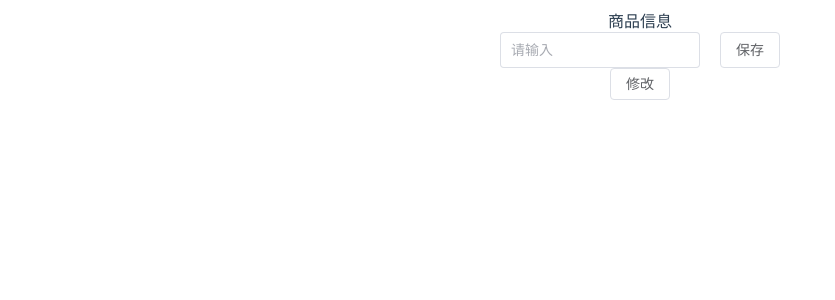
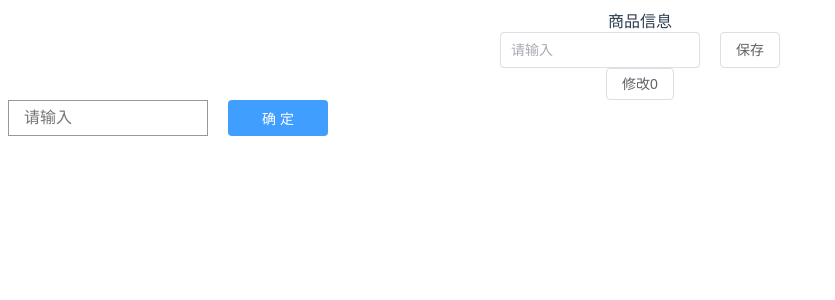
Before and after one commit to zhongyuanyou/vite-project, a Vue app: page /canvas in a window 1280 px wide. Shown: the top 300 px of the page, without its empty margins (0-835 px from the left). Built offline with nearby package versions, Linux system fonts and the light colour scheme.

Commit message:
抽奖dome

```diff
--- /dev/null
+++ b/src/components/ZInput.vue
@@ -0,0 +1,89 @@
+<template>
+  <div class="z-input">
+    <input
+      class="input"
+      :placeholder="props.placeholder"
+      :style="{ color: textColor }"
+      :value="props.modelValue"
+      @input="changeValue"
+    />
+    <button class="button" @click="sureBtn">
+      <span>{{ props.btnText }}</span>
+    </button>
+  </div>
+</template>
+
+<script setup>
+import { onMounted, ref } from 'vue'
+const emit = defineEmits(['sureBtn'])
+const props = defineProps({
+  textColor: {
+    type: String,
+    default: '',
+  },
+  placeholder: {
+    type: String,
+    default: '',
+  },
+  modelValue: {
+    type: String,
+    default: '',
+  },
+  btnText: {
+    type: String,
+    default: '保 存',
+  },
+})
+const input = ref(null)
+function changeValue(e) {
+  emit('update:modelValue', e.target.value)
+}
+function sureBtn() {
+  emit('sureBtn', '按钮')
+}
+onMounted(() => {})
+</script>
+
+<style lang="less" scoped>
+.z-input {
+  display: flex;
+  align-items: center;
+  .input {
+    width: 200px;
+    height: 36px;
+    font-size: 16px;
+    line-height: 36px;
+    padding: 0 15px;
+    box-sizing: border-box;
+    border: 1px solid#999999;
+    outline: 0;
+  }
+  .input:focus {
+    outline: 0;
+    border-color: #409eff;
+  }
+  .button {
+    width: 100px;
+    height: 36px;
+    margin-left: 20px;
+    background: #409eff;
+    border: none;
+    position: relative;
+    color: #fff;
+    font-size: 14px;
+    text-align: center;
+    border-radius: 4px;
+    > span {
+      width: 100%;
+      height: 100%;
+
+      display: flex;
+      align-items: center;
+      justify-content: center;
+    }
+  }
+  .button:active {
+    opacity: 0.8;
+  }
+}
+</style>
--- a/src/pages/canvas/index.vue
+++ b/src/pages/canvas/index.vue
@@ -10,12 +10,28 @@
       :propsTitle="title"
       ref="input"
     ></aInput>
-    <el-button @click="change">修改</el-button>
+    <el-button @click="change">修改{{ count }}</el-button>
+    <zInput
+      placeholder="请输入"
+      v-model="textMsg"
+      @sureBtn="sureBtn"
+      btnText="确 定"
+    ></zInput>
+    <div>{{ textMsg }}</div>
   </div>
 </template>
 <script setup>
 import aInput from '../../components/Ainput.vue'
-import { ref, onMounted } from 'vue'
+import zInput from '../../components/ZInput.vue'
+import {
+  ref,
+  onMounted,
+  watchEffect,
+  onUnmounted,
+  useAttrs,
+  useSlots,
+  reactive,
+} from 'vue'
 const arrayData = [
   { id: 2, title: '中国', parent_id: 0 },
   { id: 3, title: '广东省', parent_id: 2 },
@@ -27,16 +43,24 @@ const arrayData = [
 const input = ref(null)
 const test = ref('')
 const title = ref('商品信息')
+const count = ref(0)
 const result = []
+const textMsg = ref('')
+const attrs = useAttrs()
+const slots = useSlots()
 function change() {
   title.value = test.value
   input.value.changeTitle()
-  console.log(arrayData)
 }
 function blur() {
   title.value = test.value
 }
+function sureBtn(e) {
+  console.log(e)
+}
 onMounted(() => {
+  console.log(attrs)
+  console.log(slots)
   const obj = arrayData.reduce((pre, cur) => {
     pre[cur.id] = cur
     return pre
@@ -55,6 +79,7 @@ onMounted(() => {
 
   console.log(result)
 })
+watchEffect(() => console.log(test.value), console.log(title.value))
 </script>
 <style lang="less" scoped>
 .canvas-box {
--- /dev/null
+++ b/src/pages/prizeDraw/index.vue
@@ -0,0 +1,152 @@
+<template>
+  <div class="prize-draw">
+    <div
+      class="prize-item"
+      v-for="(item, idx) in state.prizeList"
+      :key="idx"
+      :class="[state.currentIndex == idx ? 'active' : '']"
+      @click="start(idx)"
+    >
+      <img :src="item.pic" />
+      <div class="name" v-show="idx != 4">{{ item.name }}</div>
+    </div>
+  </div>
+</template>
+
+<script setup>
+import { reactive } from '@vue/reactivity'
+import { onMounted } from '@vue/runtime-core'
+import { computed } from 'vue'
+const state = reactive({
+  prizeList: [
+    {
+      name: '手机',
+      pic: 'https://bkimg.cdn.bcebos.com/pic/3801213fb80e7bec54e7d237ad7eae389b504ec23d9e',
+    },
+    {
+      name: '手表',
+      pic: 'https://img1.baidu.com/it/u=2631716577,1296460670&fm=253&fmt=auto&app=120&f=JPEG',
+    },
+    {
+      name: '苹果',
+      pic: 'https://img2.baidu.com/it/u=2611478896,137965957&fm=253&fmt=auto&app=138&f=JPEG',
+    },
+    {
+      name: '棒棒糖',
+      pic: 'https://img2.baidu.com/it/u=576980037,1655121105&fm=253&fmt=auto&app=138&f=PNG',
+    },
+    {
+      name: '娃娃',
+      pic: 'https://img2.baidu.com/it/u=4075390137,3967712457&fm=253&fmt=auto&app=138&f=PNG',
+    },
+    {
+      name: '木马',
+      pic: 'https://img1.baidu.com/it/u=2434318933,2727681086&fm=253&fmt=auto&app=120&f=JPEG',
+    },
+    {
+      name: '德芙',
+      pic: 'https://img0.baidu.com/it/u=1378564582,2397555841&fm=253&fmt=auto&app=120&f=JPEG',
+    },
+    {
+      name: '玫瑰',
+      pic: 'https://img1.baidu.com/it/u=1125656938,422247900&fm=253&fmt=auto&app=120&f=JPEG',
+    },
+  ],
+  currentIndex: 0,
+  isRunning: false, // 是否正在抽奖
+  speed: 10, // 抽奖转动速度
+  timerIns: null, // 定时器实例
+  currentRunCount: 0, // 已跑次数
+  totalRunCount: 32, // 总共跑动次数 8的倍数
+  prizeId: 0, // 中奖id
+})
+
+const prizeSort = [0, 1, 2, 5, 8, 7, 6, 3]
+const startBtn = {
+  name: '开始按钮',
+  pic: 'https://img2.baidu.com/it/u=1497996119,382735686&fm=253',
+}
+// 要执行总步数
+const totalRunStep = computed(() => {
+  return state.totalRunCount + prizeSort.indexOf(state.prizeId)
+})
+onMounted(() => {
+  state.prizeList.splice(4, 0, startBtn)
+})
+const getRandomNum = () => {
+  return prizeSort[Math.floor(Math.random() * prizeSort.length)]
+}
+
+function start(i) {
+  if (i === 4 && !state.isRunning) {
+    // 重置数据
+    state.currentRunCount = 0
+    state.speed = 100
+    state.isRunning = true
+    setTimeout(() => {
+      const prizeId = getRandomNum()
+      state.prizeId = prizeId
+    }, 2000)
+    startRun()
+  }
+}
+const startRun = () => {
+  stopRun()
+
+  // 要执行总步数
+  // 已走步数超过
+  if (state.currentRunCount > totalRunStep.value) {
+    state.isRunning = false
+    return
+  }
+  state.currentIndex = prizeSort[state.currentRunCount % 8]
+  // 如果当前步数超过了2/3则速度慢下来
+  if (state.currentRunCount > Math.floor((state.totalRunCount * 2) / 3)) {
+    state.speed = state.speed + Math.floor(state.currentRunCount / 3)
+  }
+  state.timerIns = setTimeout(() => {
+    state.currentRunCount++
+    startRun()
+  }, state.speed)
+}
+
+const stopRun = () => {
+  state.timerIns && clearTimeout(state.timerIns)
+}
+</script>
+
+<style lang="less" scoped>
+.prize-draw {
+  display: flex;
+  align-items: center;
+  width: 330px;
+  flex-wrap: wrap;
+  .active {
+    border: 2px solid red;
+  }
+  .prize-item {
+    width: 100px;
+    height: 100px;
+    position: relative;
+    margin: 5px;
+    box-sizing: border-box;
+    > img {
+      width: 100%;
+      height: 100%;
+      font-size: 0;
+    }
+    .name {
+      position: absolute;
+      width: 100%;
+      height: 20px;
+      font-size: 18px;
+      text-align: center;
+      line-height: 20px;
+      background: rgba(0, 0, 0, 0.4);
+      color: #fff;
+      bottom: 0;
+      left: 0;
+    }
+  }
+}
+</style>
--- a/src/router/index.js
+++ b/src/router/index.js
@@ -25,6 +25,10 @@ const router = createRouter({
       path: '/canvas',
       component: () => import('../pages/canvas/index.vue'),
     },
+    {
+      path: '/prizeDraw',
+      component: () => import('../pages/prizeDraw/index.vue'),
+    },
   ],
 })
 export default router
```
